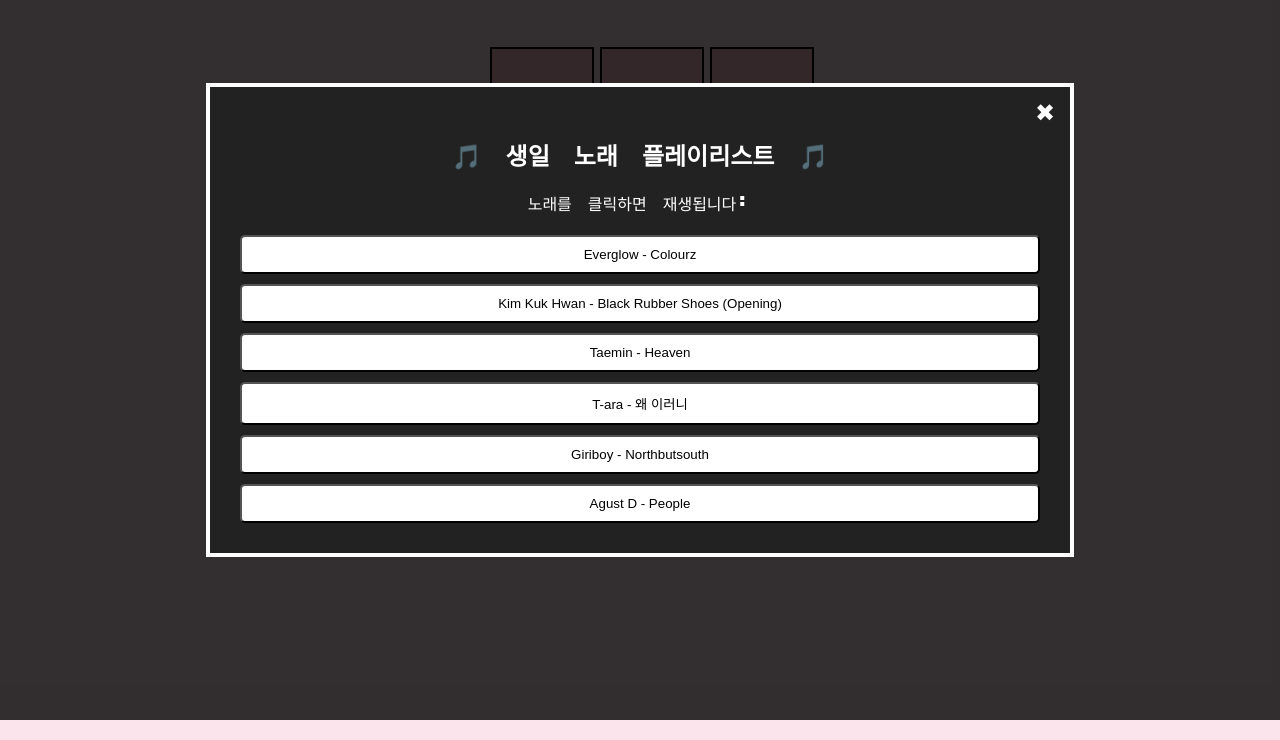
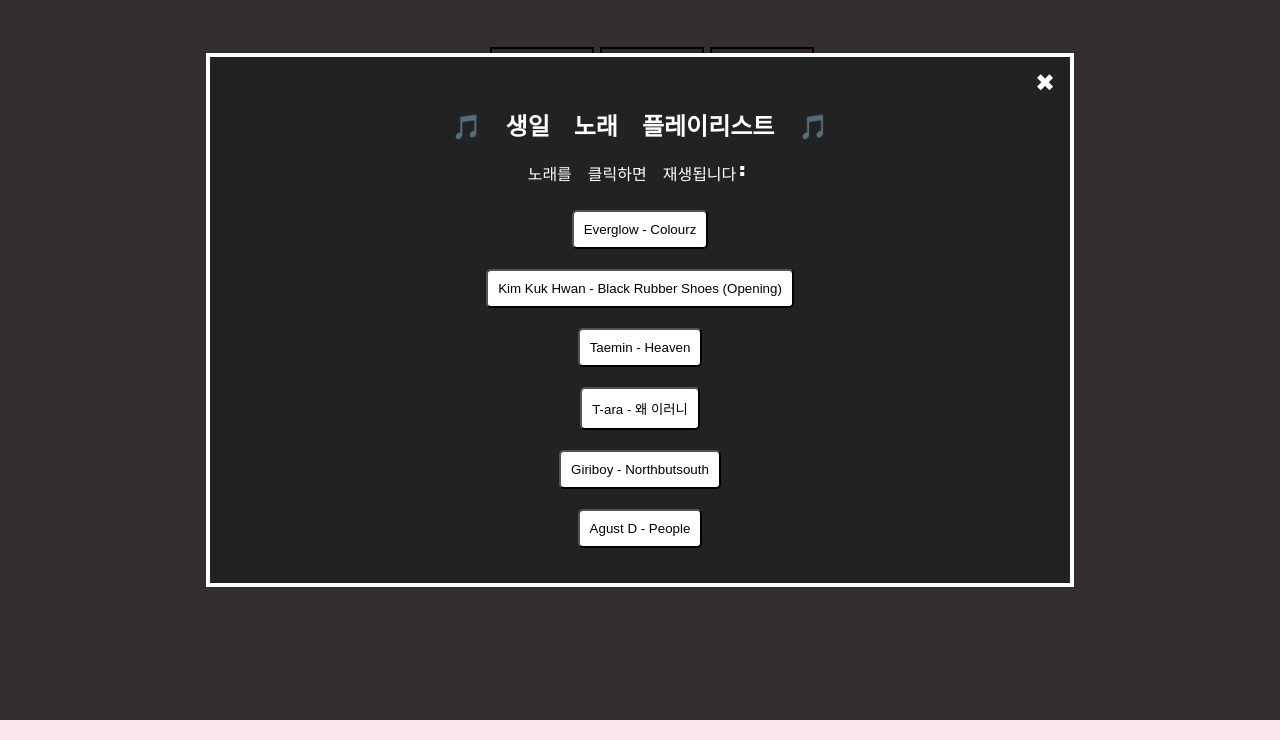
Before and after one commit to iviktoriia/hbd, a plain HTML site: page index.html in a window 1280 px wide. Both pictures are taken after a click on the element "노래". Shown: the part 80-820 px from the top of the page. Drawn offline with Linux system fonts and the light colour scheme.

Commit message:
Update index.html

```diff
--- a/index.html
+++ b/index.html
@@ -123,17 +123,26 @@
     }
     .song-btn {
       background: white;
-      /*border: 2px solid #000;*/
       padding: 10px;
       cursor: pointer;
       border-radius: 5px;
       color: black;
+      white-space: nowrap; /* Запрет переноса текста */
+      width: auto; /* Автоматическая ширина */
+      display: inline-block; /* или inline-flex */
+      min-width: 50px; /* Минимальная ширина */
+      text-align: center;
+      margin: 5px 0; /* Отступы между кнопками */
     }
   #songList {
     display: flex;
     flex-direction: column;
     gap: 10px;
     margin-top: 20px;
+    align-items: center; /* Выравнивание по левому краю */
+    width: fit-content; /* Ширина по содержимому */
+    margin-left: auto;
+    margin-right: auto;
   }
     .word-btn {
       background: white;
@@ -307,9 +316,9 @@
         <button class="character-btn" onclick="selectCharacter(this, '공부 안 해도 멋져요!')">🐱 고양이</button>
         <button class="character-btn" onclick="selectCharacter(this, '오늘도 최고예요!')">🐸 개구리</button>
         <button class="character-btn" onclick="selectCharacter(this, '선생님은 정말 대단해요!')">🐶 강아지</button>
-        <button class="character-btn" onclick="selectCharacter(this, '생일 축하드려요!')">🦊 여우</button>
-        <button class="character-btn" onclick="selectCharacter(this, '항상 행복하세요!')">🐻 곰</button>
-        <button class="character-btn" onclick="selectCharacter(this, '사랑해요 선생님!')">🐰 토끼</button>
+        <button class="character-btn" onclick="selectCharacter(this, '잘하고 있어요, 멈추지 마세요!')">🦊 여우</button>
+        <button class="character-btn" onclick="selectCharacter(this, '오늘도 수고했어요!')">🐻 곰</button>
+        <button class="character-btn" onclick="selectCharacter(this, '이번 주말엔 진짜로 공부할 거예요... (아마도)!')">🐰 토끼</button>
       </div>
       <p id="funnyText" style="font-size: 18px; margin-top: 20px; min-height: 50px;"></p>`,
 
```
Lines whose indentation alone changed are shown as unchanged.
